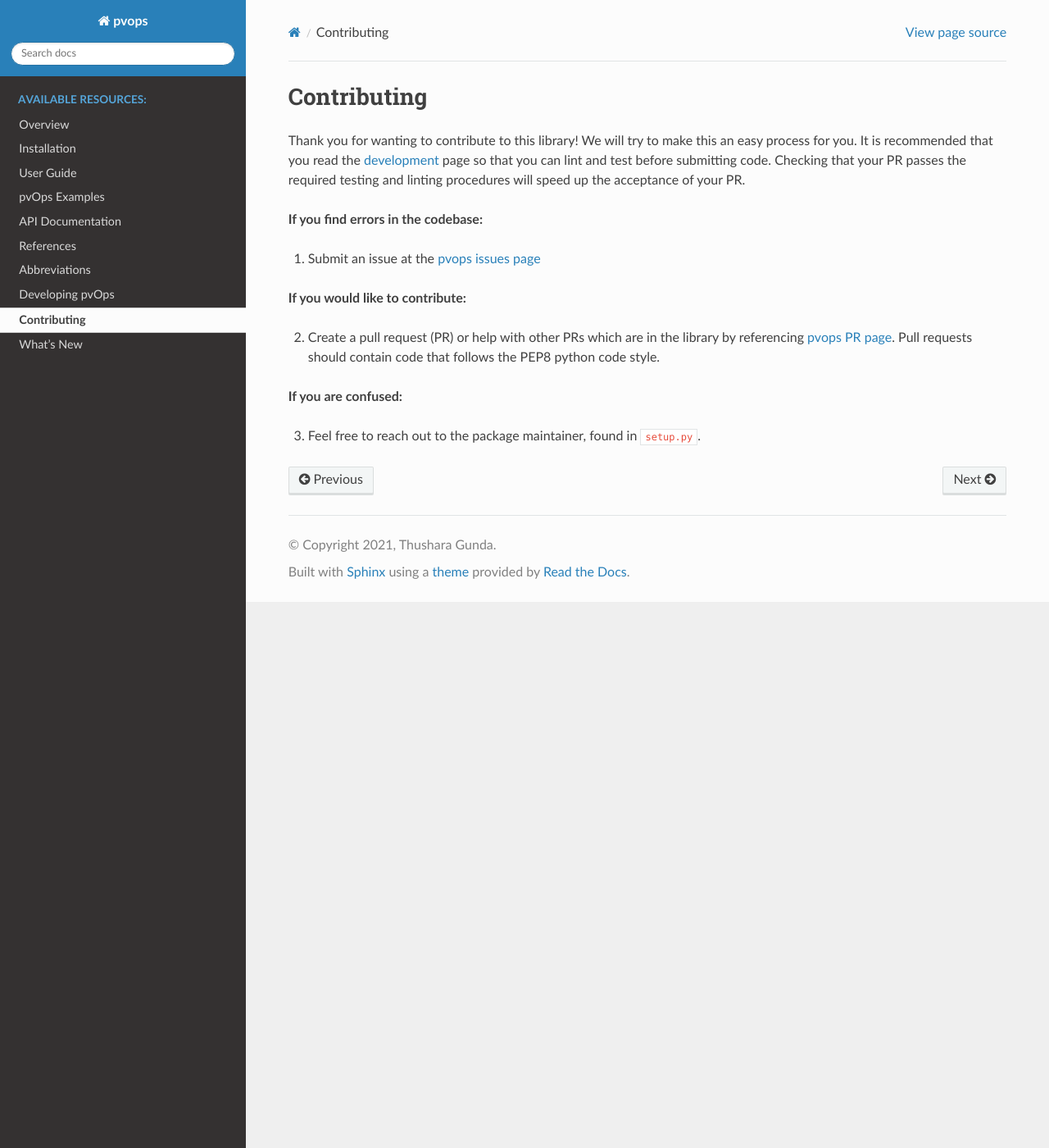
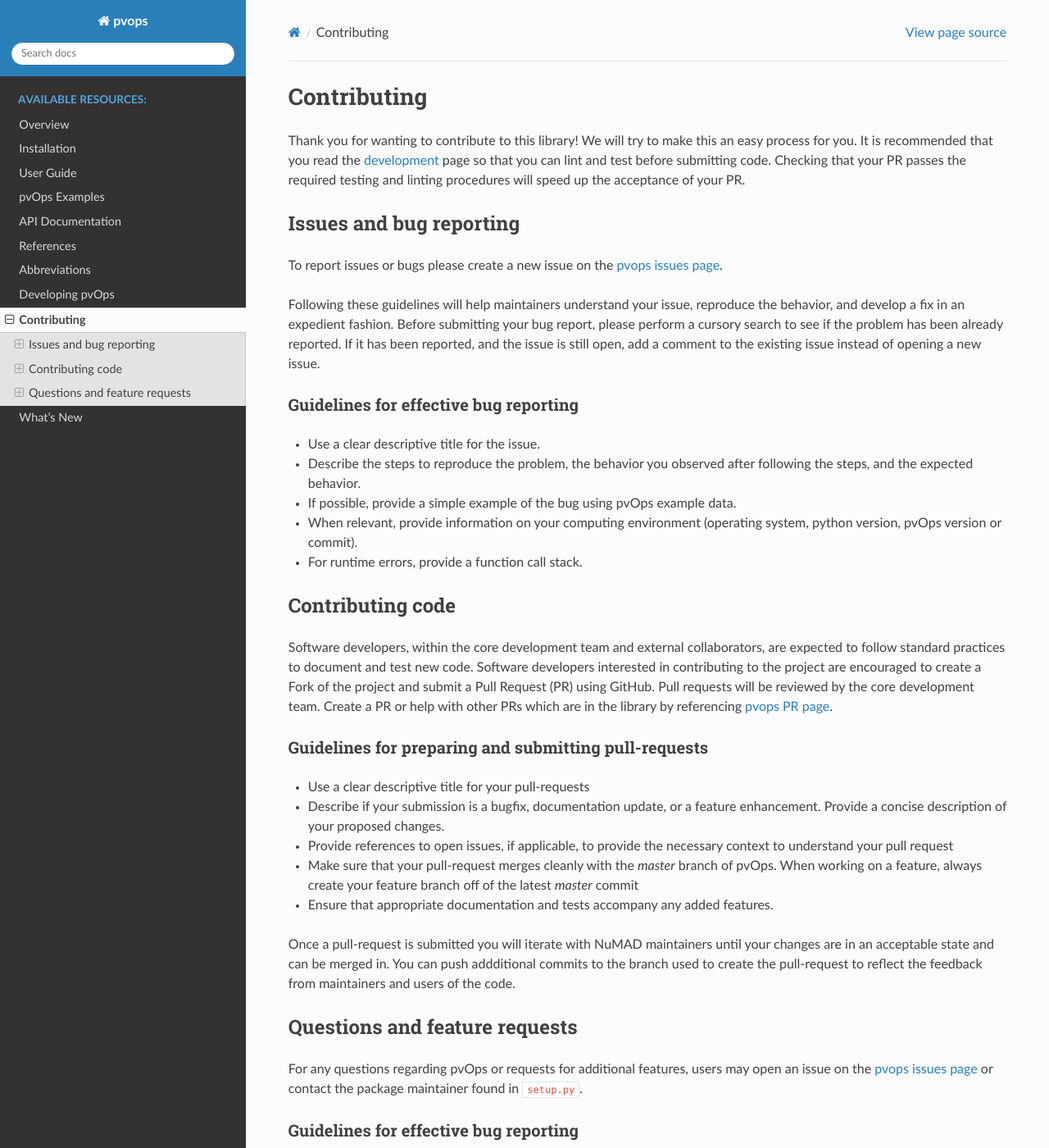
Before and after one commit to sandialabs/pvOps, a Sphinx documentation site: the page built from docs/pages/contributing.rst, in a window 1280 px wide and 1400 px high. Shown: the whole window at 82% size. Built offline with Sphinx 7.4.7 and the Read the Docs theme 2.0.0, drawn with Linux system fonts in a browser that asks for light colours; pages that are not in the unit, such as notebooks, are missing from menus; some of the changed text lies outside the part shown.

Commit message:
Updating contributing page and adding a few lines to gitignore

```diff
--- a/docs/pages/contributing.rst
+++ b/docs/pages/contributing.rst
@@ -10,16 +10,78 @@
 Checking that your PR passes the required testing and linting procedures will speed up
 the acceptance of your PR.
 
-**If you find errors in the codebase:**
+Issues and bug reporting
+------------------------
 
-1. Submit an issue at the `pvops issues page <https://github.com/sandialabs/pvops/issues>`_
+To report issues or bugs please create a new issue on
+the `pvops issues page <https://github.com/sandialabs/pvops/issues>`_.
 
-**If you would like to contribute:**
+Following these guidelines will help maintainers understand your issue,
+reproduce the behavior, and develop a fix in an expedient fashion.
+Before submitting your bug report, please perform a cursory search
+to see if the problem has been already reported. If it has been reported,
+and the issue is still open, add a comment to the existing issue instead of opening a new issue.
 
-2. Create a pull request (PR) or help with other PRs which are in the library
-   by referencing `pvops PR page <https://github.com/sandialabs/pvops/pulls>`_.
-   Pull requests should contain code that follows the PEP8 python code style.
+Guidelines for effective bug reporting
+~~~~~~~~~~~~~~~~~~~~~~~~~~~~~~~~~~~~~~~~
 
-**If you are confused:**
+- Use a clear descriptive title for the issue.
 
-3. Feel free to reach out to the package maintainer, found in ``setup.py``.
+- Describe the steps to reproduce the problem,
+  the behavior you observed after following the steps, and the expected behavior.
+
+- If possible, provide a simple example of the bug using pvOps example data.
+
+- When relevant, provide information on your computing environment
+  (operating system, python version, pvOps version or commit).
+
+- For runtime errors, provide a function call stack.
+
+Contributing code
+-----------------
+
+Software developers, within the core development team and external collaborators,
+are expected to follow standard practices to document and test new code.
+Software developers interested in contributing to the project are encouraged
+to create a Fork of the project and submit a Pull Request (PR) using GitHub.
+Pull requests will be reviewed by the core development team.
+Create a PR or help with other PRs which are in the library
+by referencing `pvops PR page <https://github.com/sandialabs/pvops/pulls>`_.
+
+Guidelines for preparing and submitting pull-requests
+~~~~~~~~~~~~~~~~~~~~~~~~~~~~~~~~~~~~~~~~~~~~~~~~~~~~~~~~~~~~~
+
+- Use a clear descriptive title for your pull-requests
+
+- Describe if your submission is a bugfix, documentation update, or a feature
+  enhancement. Provide a concise description of your proposed changes.
+
+- Provide references to open issues, if applicable, to provide the necessary
+  context to understand your pull request
+
+- Make sure that your pull-request merges cleanly with the `master` branch of
+  pvOps. When working on a feature, always create your feature branch off of
+  the latest `master` commit
+
+- Ensure that appropriate documentation and tests accompany any added features.
+
+
+Once a pull-request is submitted you will iterate with NuMAD maintainers
+until your changes are in an acceptable state and can be merged in. You can push
+addditional commits to the branch used to create the pull-request to reflect the
+feedback from maintainers and users of the code.
+
+Questions and feature requests
+--------------------------------
+
+For any questions regarding pvOps or requests for additional features,
+users may open an issue on the `pvops issues page <https://github.com/sandialabs/pvops/issues>`_
+or contact the package maintainer found in ``setup.py``.
+
+Guidelines for effective bug reporting
+~~~~~~~~~~~~~~~~~~~~~~~~~~~~~~~~~~~~~~~~
+
+- Use a clear, descriptive title for the question or feature request.
+
+- If submitting a feature request, please provide context, examples, and
+  references when relevant.
```
Also changed, not shown: 1 other file.
